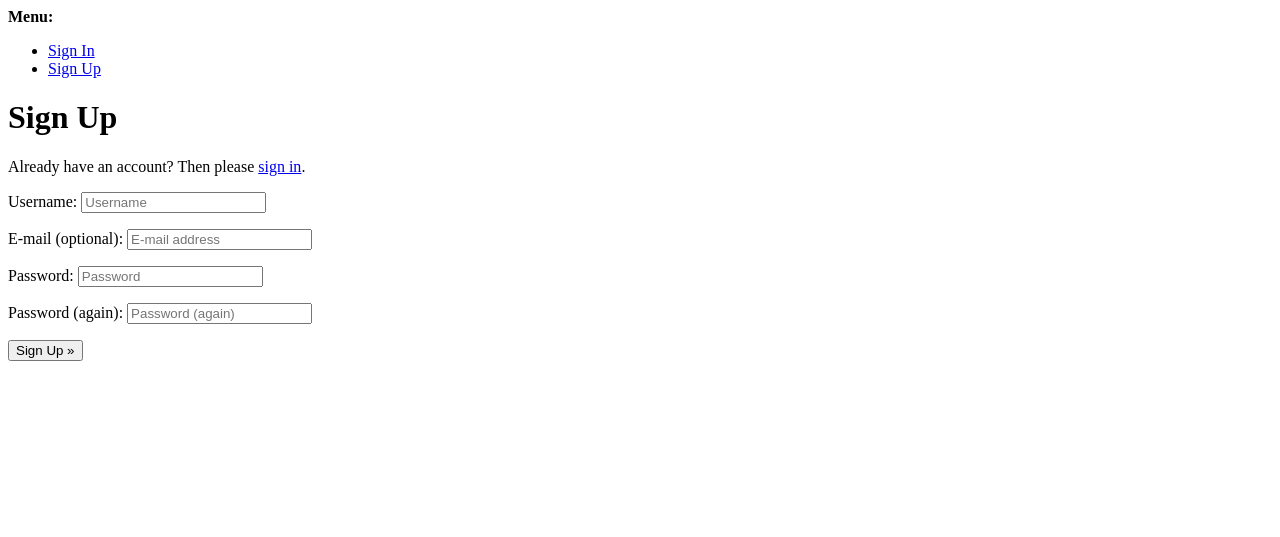
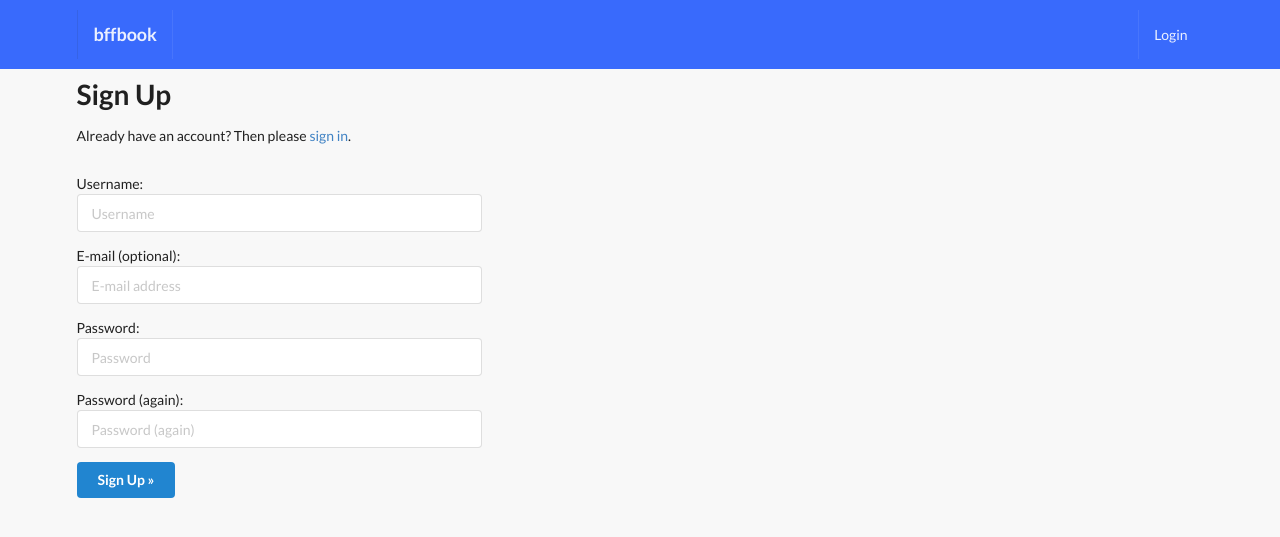
Before and after one commit to JohnG88/Social_Network1, a Django app: page /accounts/signup/ in a window 1280 px wide. Shown: the top 537 px of the page. Run offline with Django 3.2, Linux system fonts and the light colour scheme; some libraries are stand-ins or nearby versions.

Commit message:
Messed around with updating some of the templates from allauth

```diff
--- a/templates/account/logout.html
+++ b/templates/account/logout.html
@@ -1,4 +1,4 @@
-{% extends "account/base.html" %}
+{% extends "base.html" %}
 
 {% load i18n %}
 
--- a/templates/account/password_reset.html
+++ b/templates/account/password_reset.html
@@ -1,4 +1,4 @@
-{% extends "account/base.html" %}
+{% extends "base.html" %}
 
 {% load i18n %}
 {% load account %}
--- a/templates/account/signup.html
+++ b/templates/account/signup.html
@@ -1,4 +1,4 @@
-{% extends "account/base.html" %}
+{% extends "base.html" %}
 
 {% load i18n %}
 
@@ -9,13 +9,17 @@
 
 <p>{% blocktrans %}Already have an account? Then please <a href="{{ login_url }}">sign in</a>.{% endblocktrans %}</p>
 
-<form class="signup" id="signup_form" method="post" action="{% url 'account_signup' %}">
+<div class="ui grid">
+    <div class="six wide column">
+          <form class="signup ui form" id="signup_form" method="post" action="{% url 'account_signup' %}">
             {% csrf_token %}
             {{ form.as_p }}
             {% if redirect_field_value %}
             <input type="hidden" name="{{ redirect_field_name }}" value="{{ redirect_field_value }}" />
             {% endif %}
-  <button type="submit">{% trans "Sign Up" %} &raquo;</button>
+            <button class="ui primary button" type="submit">{% trans "Sign Up" %} &raquo;</button>
           </form>
+    </div>
+</div>
 
 {% endblock %}
```
Also changed, not shown: bffbook/settings.py (+7 -1 lines), templates/account/login.html (+7 -4 lines), db.sqlite3. Lines whose indentation alone changed are shown as unchanged.
